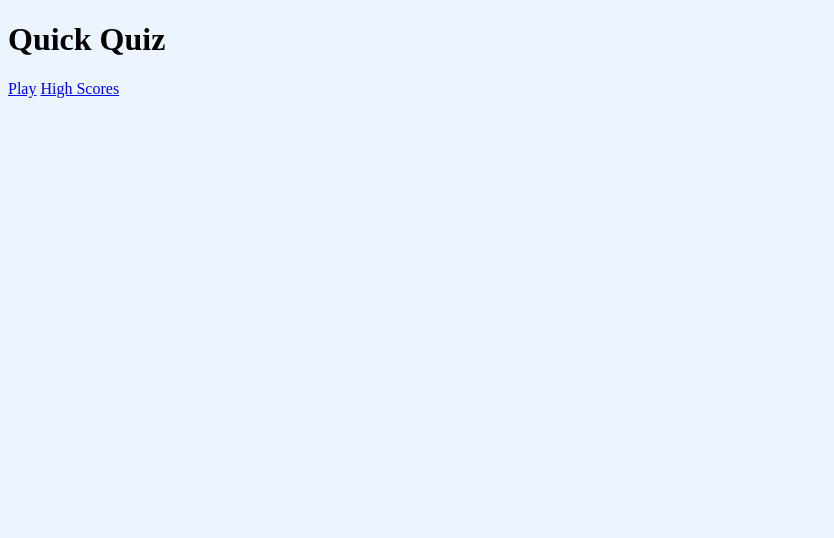
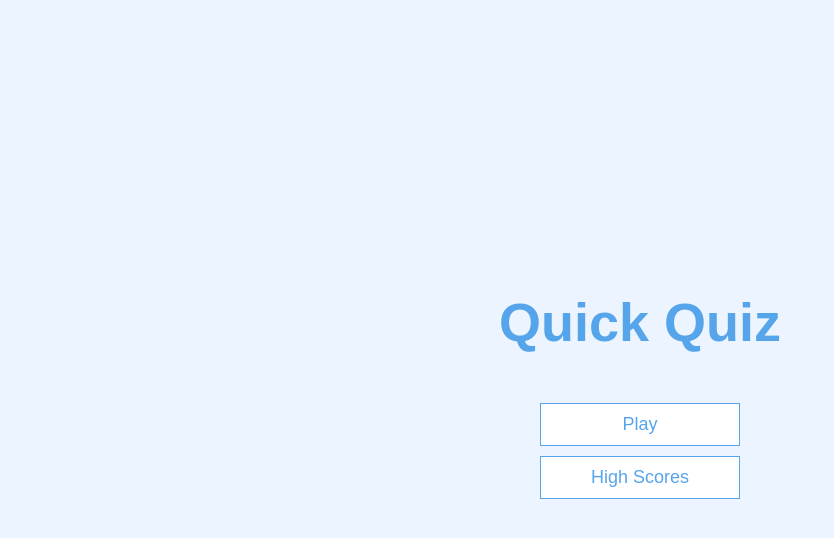
Before and after one commit to Mubarek-Hassen/quiz-app, a plain HTML site: page index.html in a window 1280 px wide. Shown: the whole page, without its empty margins (0-834 px from the left). Drawn offline with Linux system fonts and the light colour scheme.

Commit message:
css for home page added

```diff
--- a/styles/app.css
+++ b/styles/app.css
@@ -1,4 +1,97 @@
 :root {
   background-color: #ecf5ff;
-  font-size: ;
+  font-size: 62.5%;
 }
+* {
+  box-sizing: border-box;
+  font-family: Arial, Helvetica, sans-serif;
+  margin: 0;
+  padding: 0;
+  color: #333;
+}
+
+h1,
+h2,
+h3,
+h4 {
+  margin-bottom: 1rem;
+}
+
+h1 {
+  font-size: 5.4rem;
+  color: #56a5eb;
+  margin-bottom: 5rem;
+}
+
+h1 > span {
+  font-size: 2.4rem;
+  font-weight: 500;
+}
+h2 {
+  font-size: 2.4rem;
+  margin-bottom: 4rem;
+  font-weight: 700;
+}
+
+h3 {
+  font-size: 2.8rem;
+  font-weight: 500;
+}
+
+.container {
+  width: 100vw;
+  height: 100vh;
+  display: flex;
+  justify-content: center;
+  align-items: center;
+  max-width: 80rem;
+  margin: 0 auto;
+}
+
+.container > * {
+  width: 100%;
+}
+
+.flex-column {
+  display: flex;
+  flex-direction: column;
+}
+.flex-center {
+  justify-content: center;
+  align-items: center;
+}
+.justify-center {
+  justify-content: center;
+}
+.text-center {
+  text-align: center;
+}
+
+.hidden {
+  display: none;
+}
+
+.btn {
+  font-size: 1.8rem;
+  padding: 1rem;
+  width: 20rem;
+  text-align: center;
+  border: 0.1rem solid #56a5eb;
+  margin-bottom: 1rem;
+  text-decoration: none;
+  color: #56a5eb;
+  background-color: white;
+}
+
+.btn:hover {
+  cursor: pointer;
+  box-shadow: 0 0.4rem 1.4rem 0 rgba(86, 185, 235, 0.5);
+  transform: translateY(-0.1rem);
+  transition: transform 150ms;
+}
+
+.btn[disabled]:hover {
+  cursor: not-allowed;
+  box-shadow: none;
+  transform: none;
+}
```
